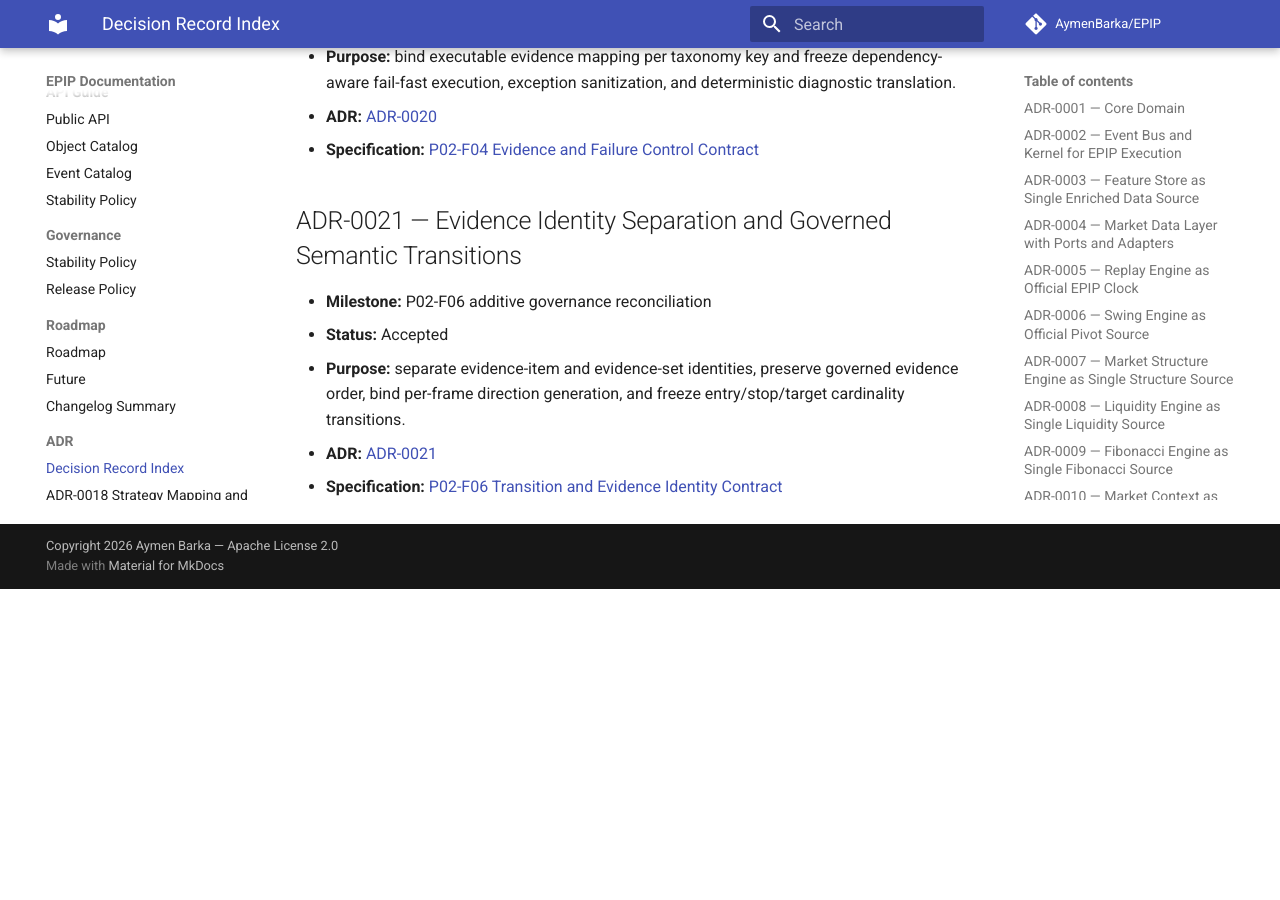
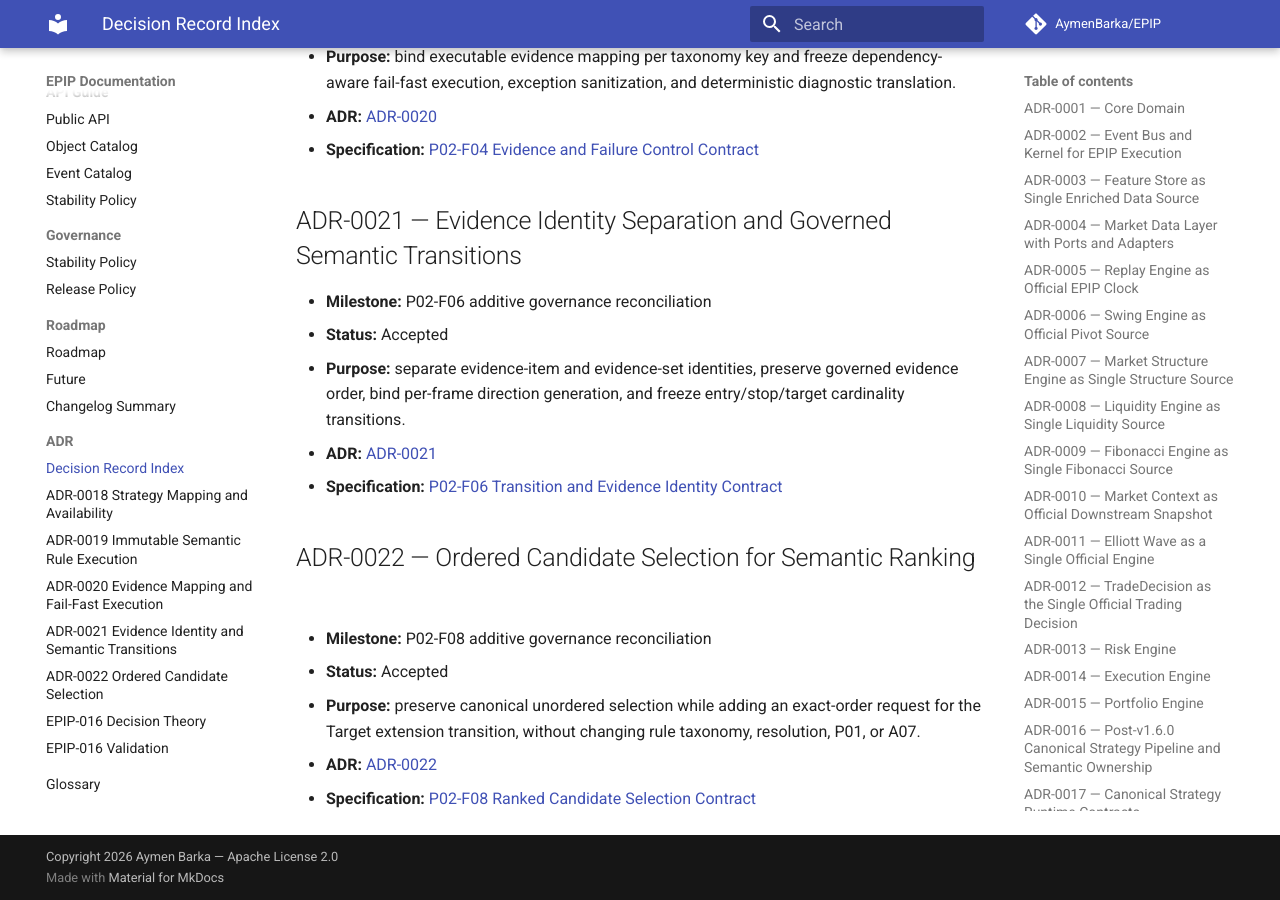
Before and after one commit to AymenBarka/EPIP, an MkDocs documentation site: the page built from docs/project/DECISIONS.md, in a window 1280 px wide and 900 px high, scrolled down 5459 px. Built offline with MkDocs 1.6.1 and Material for MkDocs 9.7.7, drawn with Linux system fonts in a browser that asks for light colours; comment, search, counter and statistics services are not loaded; before the commit the page ends 6048 px from its top, so only the background shows below that.

Commit message:
feat(strategy-mapping): add ordered ranked candidate selection contract

```diff
--- /dev/null
+++ b/docs/adr/ADR-0022-OrderedCandidateSelectionForSemanticRanking.md
@@ -0,0 +1,34 @@
+# ADR-0022: Ordered Candidate Selection for Semantic Ranking
+
+## Status
+
+Accepted
+
+## Context
+
+The P02-F03 implementation correctly canonicalizes `CandidateSelectionRequest` candidates by
+identity for unordered subset selection. P02-F06 later required Target extension to consume the
+complete tuple produced by ranking in ranking-rule order. Reusing the canonical request erased
+semantic ordering and left a future adapter unable to satisfy both frozen contracts.
+
+## Decision
+
+EPIP adds `RankedCandidateSelectionRequest`. It is immutable, preserves the exact non-empty
+caller-provided `SemanticCandidate` tuple, rejects duplicate identities, and participates in the
+existing tagged serialization and strict reconstruction model. `CandidateSelectionRequest`
+retains its canonical sorting behavior.
+
+Target extension uses the ranked request. The existing selection transition validator accepts
+either exact request contract and still requires a successful exact-one input-member winner, with
+`PRICE` enforced for Target extension. No request order is repaired or inferred.
+
+No semantic family, invocation kind, result kind, manifest declaration, resolver rule, profile
+field, or rule identity changes. Target extension remains `CANDIDATE_SELECTION / SELECTION /
+SELECTION`; the additive request type expresses the distinct input semantics.
+
+## Consequences
+
+P01 and A07 remain frozen. P03, P04, and P05 ownership is unchanged. The future
+`CanonicalFactAdapter` can pass Target ranking output into extension without information loss, but
+neither the adapter nor any concrete strategy semantics are implemented here. P02 may resume only
+under separate authorization after P02-F08 validation and publication close.
--- a/docs/project/DECISIONS.md
+++ b/docs/project/DECISIONS.md
@@ -187,3 +187,13 @@ history or create it through the normal ADR review process.
 - **ADR:** [ADR-0021](../adr/ADR-0021-EvidenceIdentityAndSemanticTransitions.md)
 - **Specification:**
   [P02-F06 Transition and Evidence Identity Contract](P02_F06_TRANSITION_AND_EVIDENCE_IDENTITY_CONTRACT.md)
+
+## ADR-0022 — Ordered Candidate Selection for Semantic Ranking
+
+- **Milestone:** P02-F08 additive governance reconciliation
+- **Status:** Accepted
+- **Purpose:** preserve canonical unordered selection while adding an exact-order request for the
+  Target extension transition, without changing rule taxonomy, resolution, P01, or A07.
+- **ADR:** [ADR-0022](../adr/ADR-0022-OrderedCandidateSelectionForSemanticRanking.md)
+- **Specification:**
+  [P02-F08 Ranked Candidate Selection Contract](P02_F08_RANKED_CANDIDATE_SELECTION_CONTRACT.md)
--- a/mkdocs.yml
+++ b/mkdocs.yml
@@ -46,6 +46,7 @@ nav:
       - P02-F02 Rule Execution Contract: project/P02_F02_SEMANTIC_RULE_EXECUTION_CONTRACT.md
       - P02-F04 Evidence and Failure Control: project/P02_F04_EVIDENCE_AND_FAILURE_CONTROL_CONTRACT.md
       - P02-F06 Transitions and Evidence Identity: project/P02_F06_TRANSITION_AND_EVIDENCE_IDENTITY_CONTRACT.md
+      - P02-F08 Ranked Candidate Selection: project/P02_F08_RANKED_CANDIDATE_SELECTION_CONTRACT.md
       - Principles: project/ARCHITECTURE_PRINCIPLES.md
       - Data Integrity: architecture/DataIntegrity.md
       - Concurrency Contracts: architecture/ConcurrencyContracts.md
@@ -225,6 +226,7 @@ nav:
       - ADR-0019 Immutable Semantic Rule Execution: adr/ADR-0019-ImmutableSemanticRuleExecution.md
       - ADR-0020 Evidence Mapping and Fail-Fast Execution: adr/ADR-0020-EvidenceMappingAndFailFastSemanticExecution.md
       - ADR-0021 Evidence Identity and Semantic Transitions: adr/ADR-0021-EvidenceIdentityAndSemanticTransitions.md
+      - ADR-0022 Ordered Candidate Selection: adr/ADR-0022-OrderedCandidateSelectionForSemanticRanking.md
       - EPIP-016 Decision Theory: adr/ADR-EPIP016-DecisionTheory.md
       - EPIP-016 Validation: adr/ADR-EPIP016-Validation.md
   - Glossary: project/GLOSSARY.md
```
Also changed, not shown: docs/project/P02_F06_TRANSITION_AND_EVIDENCE_IDENTITY_CONTRACT.md (+3 -2 lines), docs/project/P02_F08_RANKED_CANDIDATE_SELECTION_CONTRACT.md (added, +92 -0 lines), docs/project/ROADMAP.md (+10 -9 lines), 5 other files.
